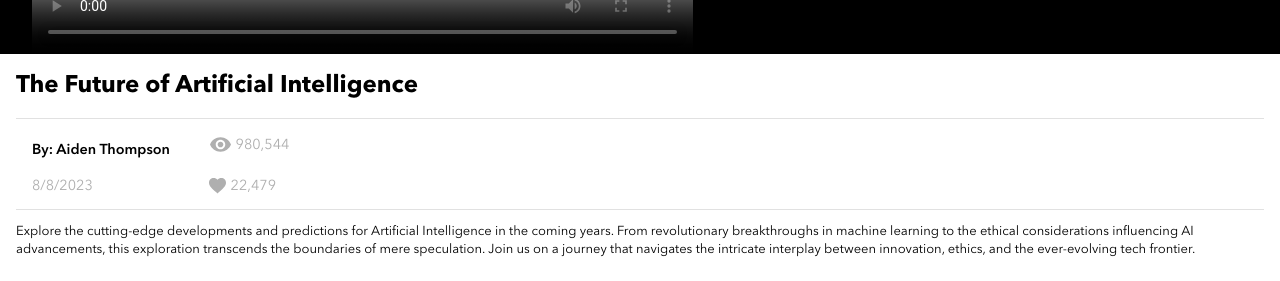
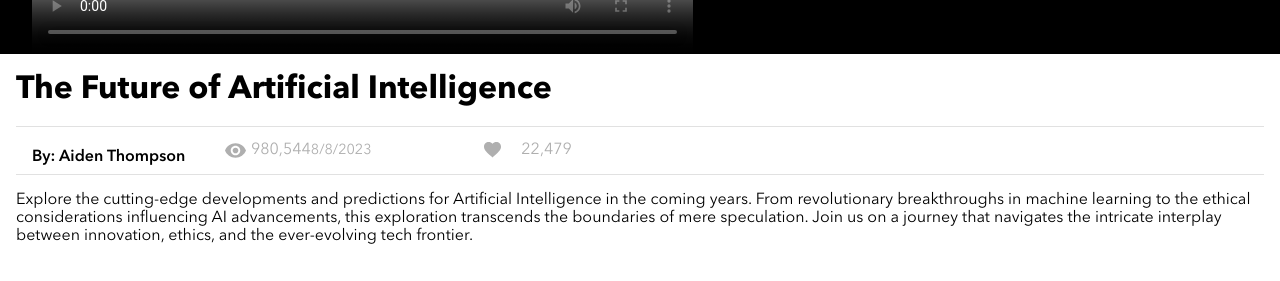
Before and after one commit to simsidhu7/simrit-sidhu-brainflix, a React (Vite) app: page / in a window 1280 px wide. Shown: the part 519-800 px from the top of the page. Built offline with nearby package versions, Linux system fonts and the light colour scheme.

Commit message:
Push initial changes for VideoDetails formatting tablet size

```diff
--- a/src/components/VideoDetails/VideoDetails.scss
+++ b/src/components/VideoDetails/VideoDetails.scss
@@ -11,14 +11,22 @@
     flex-direction: row;
     gap: 0.5rem;
     border-bottom: 1px solid $Mercury;
-    margin-left: 1rem;
-    margin-right: 1rem;
+    margin: 0 1rem;
+    @include tablet {
+      flex-direction: row;
+      align-items: center;
+      justify-content: space-between;
+    }
   }
 
   &__info {
     @include flex-column;
     align-items: flex-start;
     padding: 0 1rem;
+    @include tablet {
+      flex-direction: row;
+      align-items: center;
+    }
   }
 
   &__title {
@@ -30,6 +38,11 @@
     border-bottom: 1px solid $Mercury;
     margin-left: 1rem;
     margin-right: 1rem;
+    @include tablet {
+      font-size: 2rem;
+      line-height: 2.5rem;
+      margin: 1rem 1rem 0;
+    }
   }
 
   &__person {
@@ -39,6 +52,9 @@
     margin-bottom: 0.2rem;
     padding-right: 2.5rem;
     white-space: nowrap;
+    @include tablet {
+      font-size: 1rem;
+    }
   }
 
   &__meta {
@@ -46,10 +62,17 @@
     flex-direction: row;
     align-items: center;
     @include mobile-body-format;
+    @include tablet {
+      font-size: 1rem;
+      gap: 1rem;
+    }
   }
   &__date {
     @include mobile-body-format;
     padding-right: 7.25rem;
+    @include tablet {
+        padding-right:6rem;
+    }
   }
 
   &__data {
@@ -57,7 +80,9 @@
     flex-direction: row;
     align-items: center;
     @include mobile-body-format;
-
+    @include tablet {
+      font-size: 1rem;
+    }
     .video__views,
     .video__likes {
       width: 1.3rem;
@@ -75,5 +100,9 @@
   &__description {
     @include mobile-body-black;
     padding: 0rem 1rem;
+    @include tablet {
+      font-size: 1rem;
+      padding: 0 1rem 1rem 1rem;
+    }
   }
 }
```
Also changed, not shown: src/components/VideoDetails/VideoDetails.jsx (+0 -9 lines).
